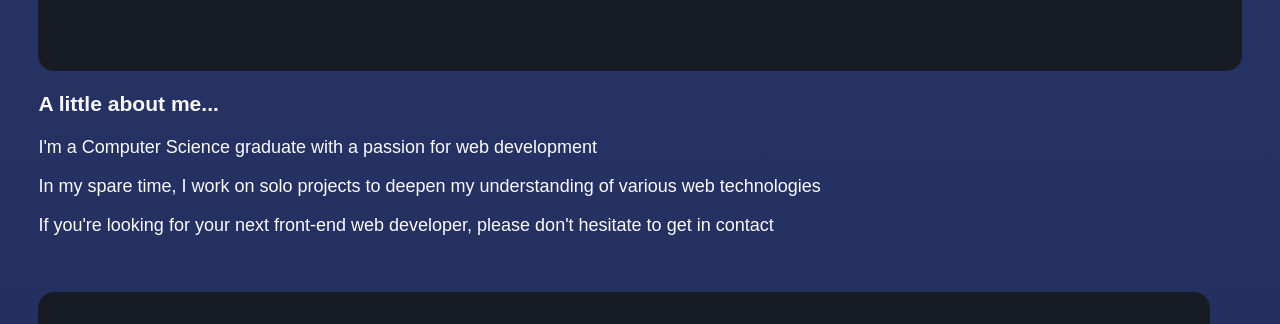
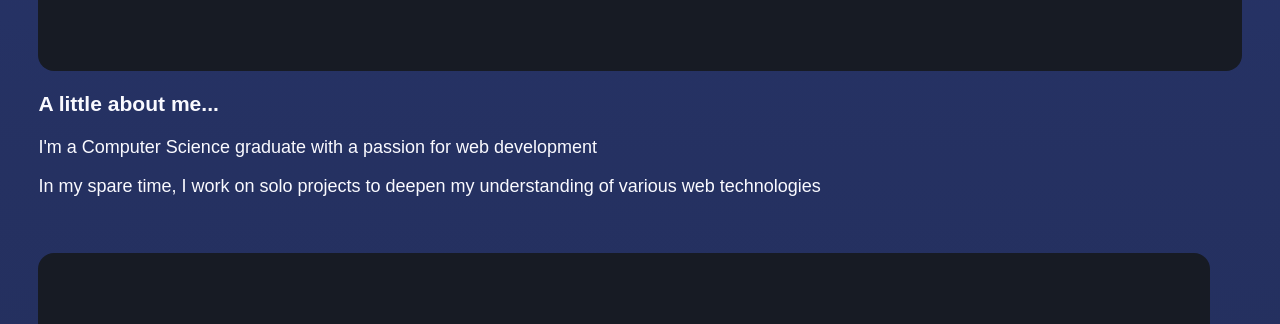
Before and after one commit to mann-go/mann-go.github.io, a plain HTML site: page index.html in a window 1280 px wide. Shown: the part 313-637 px from the top of the page. Drawn offline with Linux system fonts and the light colour scheme; a web font is replaced by a local one.

Commit message:
FIX: Removed references to 'Contact' div

```diff
--- a/index.html
+++ b/index.html
@@ -28,9 +28,9 @@
             </div>
             <div class="card-subheader">
               <h3>A little about me...</h3>
-                      <p>I'm a Computer Science graduate with a passion for web development</p>
+                <p>I'm a Computer Science graduate with a passion for web development</p>
                 <p>In my spare time, I work on solo projects to deepen my understanding of various web technologies</p>
-                <p>If you're looking for your next front-end web developer, please don't hesitate to get in contact</p>
+                <!-- <p>If you're looking for your next front-end web developer, please don't hesitate to get in contact</p> -->
             </div>
         </div>
 
```
